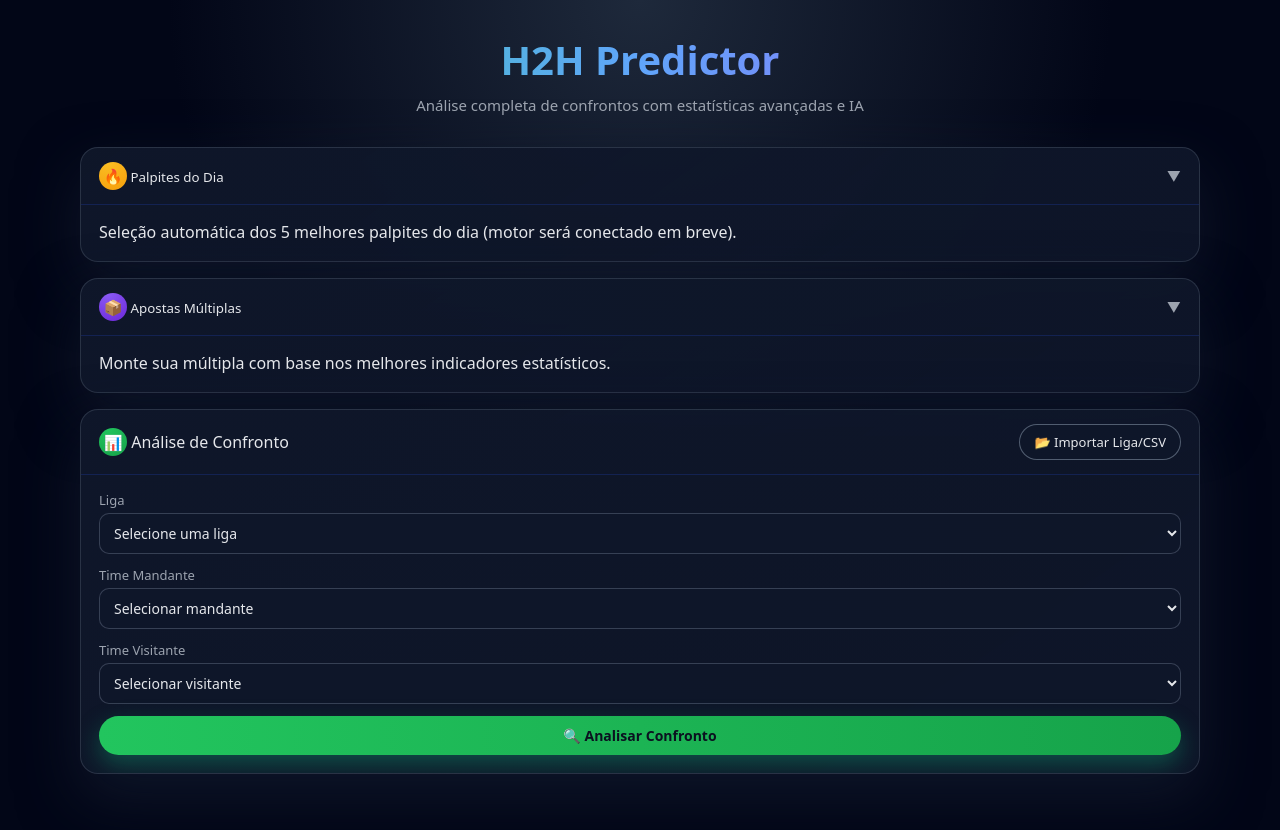
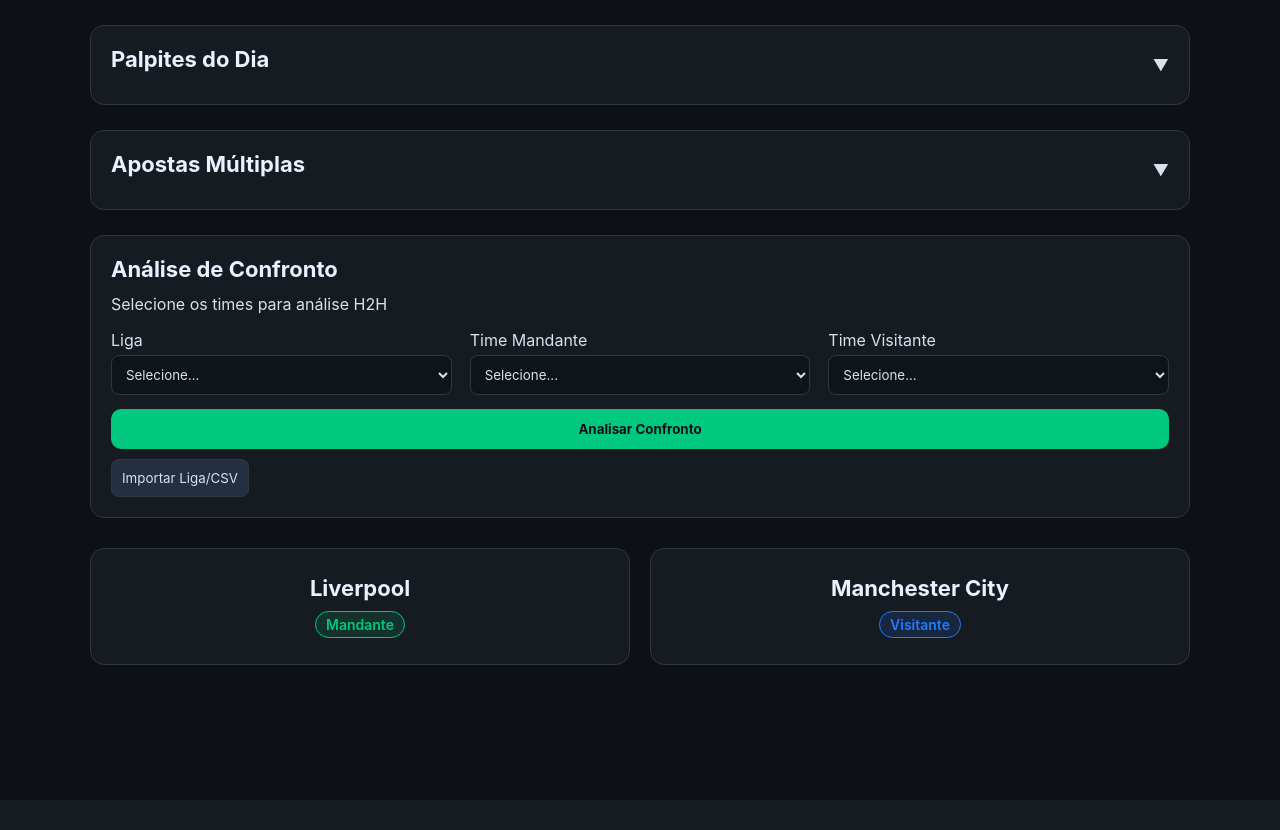
Before and after one commit to fase53728-cell/h2h-predictor-render-25, a Flask app: page / in a window 1280 px wide. After the commit the page ends 665 px from the top, so only its background shows below. Run offline with Flask 3, Linux system fonts and the light colour scheme.

Commit message:
Update index.html

```diff
--- a/templates/index.html
+++ b/templates/index.html
@@ -1,142 +1,152 @@
 <!DOCTYPE html>
 <html lang="pt-BR">
 <head>
-  <meta charset="UTF-8" />
-  <meta name="viewport" content="width=device-width, initial-scale=1.0" />
+    <meta charset="UTF-8">
+    <meta name="viewport" content="width=device-width, initial-scale=1.0">
     <title>H2H Predictor</title>
 
-  <!-- IMPORTANTE: nome do arquivo é style.css (sem S) -->
-  <link rel="stylesheet" href="/static/css/style.css" />
+    <!-- CSS -->
+    <link rel="stylesheet" href="/static/css/styles.css">
 </head>
 
 <body>
-  <div class="page-bg">
-    <div class="page-container">
-      <!-- HEADER / HERO -->
-      <header class="header">
-        <h1>H2H Predictor</h1>
-        <p>Análise completa de confrontos com estatísticas avançadas e IA</p>
-      </header>
 
-      <!-- PALPITES DO DIA -->
-      <section class="card collapsible">
-        <button class="card-header" onclick="toggleSection('palpites')">
-          <div class="card-header-left">
-            <span class="icon-pill icon-gold">🔥</span>
-            <span class="card-title">Palpites do Dia</span>
-          </div>
-          <span class="arrow">▼</span>
-        </button>
-        <div id="palpites" class="card-body collapse-content">
-          <p class="muted">
-            Seleção automática dos 5 melhores palpites do dia (motor será conectado em breve).
-          </p>
-        </div>
-      </section>
+    <!-- Modal BG -->
+    <div id="modal-bg" class="modal-bg"></div>
 
-      <!-- APOSTAS MÚLTIPLAS -->
-      <section class="card collapsible">
-        <button class="card-header" onclick="toggleSection('multiplas')">
-          <div class="card-header-left">
-            <span class="icon-pill icon-purple">📦</span>
-            <span class="card-title">Apostas Múltiplas</span>
-          </div>
-          <span class="arrow">▼</span>
-        </button>
-        <div id="multiplas" class="card-body collapse-content">
-          <p class="muted">
-            Monte sua múltipla com base nos melhores indicadores estatísticos.
-          </p>
-        </div>
-      </section>
-
-      <!-- ANÁLISE DE CONFRONTO -->
-      <section class="card">
-        <div class="card-header no-click">
-          <div class="card-header-left">
-            <span class="icon-pill icon-green">📊</span>
-            <span class="card-title">Análise de Confronto</span>
-          </div>
-          <button class="btn-secondary" onclick="openModal()">📂 Importar Liga/CSV</button>
+    <!-- Modal -->
+    <div id="modal" class="modal">
+        <div class="modal-header">
+            <h3>Importar Dados</h3>
+            <button class="close-btn" onclick="closeModal()">✕</button>
         </div>
 
-        <div class="card-body">
-          <!-- LIGA -->
-          <label for="liga" class="label">Liga</label>
-          <select id="liga" class="select-input">
-            <option value="">Selecione uma liga</option>
+        <div class="modal-tabs">
+            <button class="tab active" data-target="nova-liga">Nova Liga</button>
+            <button class="tab" data-target="importar-csv">Importar CSV</button>
+        </div>
+
+        <!-- Aba Nova Liga -->
+        <div id="nova-liga" class="modal-content active">
+            <label>Nome da Liga</label>
+            <input type="text" id="nomeLiga" placeholder="Ex: Premier League">
+
+            <label>Pais (opcional)</label>
+            <input type="text" id="paisLiga" placeholder="Ex: Inglaterra">
+
+            <div class="split">
+                <div>
+                    <label>ID da Liga</label>
+                    <input type="text" id="idLiga" placeholder="Ex: 39">
+                </div>
+
+                <div>
+                    <label>ID da Temporada</label>
+                    <input type="text" id="idSeason" placeholder="Ex: 2024">
+                </div>
+            </div>
+
+            <!-- AQUI: botão com ID correto -->
+            <button id="btn-create-league" class="btn-primary">Criar Liga</button>
+        </div>
+
+        <!-- Aba Importar CSV -->
+        <div id="importar-csv" class="modal-content">
+            <!-- AQUI: select da liga para importar times -->
+            <label>Selecionar Liga</label>
+            <select id="csv-league-select" class="select-input">
+                <option value="">Selecione...</option>
             </select>
 
-          <!-- TIMES -->
-          <div class="team-select-row">
-            <div class="team-box">
-              <label class="label" for="mandante">Time Mandante</label>
-              <select id="mandante" class="select-input">
-                <option value="">Selecionar mandante</option>
+            <div class="upload-box">
+                <p>Selecionar arquivos CSV dos times</p>
+                <!-- AQUI: id que o JS usa -->
+                <input type="file" id="input-csv-files" accept=".csv" multiple>
+            </div>
+
+            <!-- AQUI: botão com ID correto -->
+            <button id="btn-upload-teams" class="btn-primary">Importar Times</button>
+        </div>
+    </div>
+
+    <!-- Conteúdo Principal -->
+    <div class="container">
+
+        <!-- Palpites do Dia -->
+        <div class="card collapsible">
+            <div class="card-header">
+                <h3>Palpites do Dia</h3>
+                <span class="arrow">▼</span>
+            </div>
+            <div class="card-body">
+                <p>Aqui aparecerão os 5 melhores palpites automáticos.</p>
+            </div>
+        </div>
+
+        <!-- Apostas Múltiplas -->
+        <div class="card collapsible">
+            <div class="card-header">
+                <h3>Apostas Múltiplas</h3>
+                <span class="arrow">▼</span>
+            </div>
+            <div class="card-body">
+                <p>Aqui aparecerão as combinações de apostas recomendadas.</p>
+            </div>
+        </div>
+
+        <!-- Análise de Confronto -->
+        <div class="card">
+            <h3>Análise de Confronto</h3>
+            <p>Selecione os times para análise H2H</p>
+
+            <div class="form-row">
+                <div class="form-group">
+                    <label>Liga</label>
+                    <!-- AQUI: id que o JS usa -->
+                    <select id="select-league">
+                        <option value="">Selecione...</option>
                     </select>
                 </div>
-            <div class="team-box">
-              <label class="label" for="visitante">Time Visitante</label>
-              <select id="visitante" class="select-input">
-                <option value="">Selecionar visitante</option>
+
+                <div class="form-group">
+                    <label>Time Mandante</label>
+                    <!-- AQUI: id que o JS usa -->
+                    <select id="select-home">
+                        <option value="">Selecione...</option>
+                    </select>
+                </div>
+
+                <div class="form-group">
+                    <label>Time Visitante</label>
+                    <!-- AQUI: id que o JS usa -->
+                    <select id="select-away">
+                        <option value="">Selecione...</option>
                     </select>
                 </div>
             </div>
 
-          <!-- BOTÃO ANALISAR -->
-          <button id="btn-analisar" class="btn-primary full-width">
-            🔍 Analisar Confronto
-          </button>
+            <button class="btn-primary full" onclick="analyzeH2H()">Analisar Confronto</button>
+
+            <button class="btn-secondary" onclick="openModal()">Importar Liga/CSV</button>
         </div>
-      </section>
+
+        <!-- Cards dos Times (mock) -->
+        <div class="teams-container">
+            <div class="team-card">
+                <div class="team-title">Liverpool</div>
+                <div class="team-tag green">Mandante</div>
+            </div>
+
+            <div class="team-card">
+                <div class="team-title">Manchester City</div>
+                <div class="team-tag blue">Visitante</div>
             </div>
         </div>
 
-  <!-- MODAL DE IMPORTAÇÃO -->
-  <div id="modal-bg" class="modal-bg" onclick="closeModal()"></div>
-
-  <div id="modal" class="modal" onclick="event.stopPropagation()">
-    <div class="modal-header">
-      <h3>Importar Dados</h3>
-      <button class="close-btn" onclick="closeModal()">×</button>
     </div>
 
-    <div class="modal-tabs">
-      <button class="tab active" data-target="nova-liga">Nova Liga</button>
-      <button class="tab" data-target="csv">Importar CSV</button>
-    </div>
+    <!-- JS -->
+    <script src="/static/js/main.js"></script>
 
-    <!-- ABA NOVA LIGA -->
-    <div id="nova-liga" class="modal-content active">
-      <label class="label">Nome da Liga</label>
-      <input type="text" id="nomeLiga" class="input" placeholder="Ex: Premier League" />
-
-      <label class="label">País (opcional)</label>
-      <input type="text" id="paisLiga" class="input" placeholder="Ex: Inglaterra" />
-
-      <label class="label">ID da Liga</label>
-      <input type="text" id="idLiga" class="input" placeholder="Ex: 39" />
-
-      <label class="label">ID da Temporada</label>
-      <input type="text" id="idTemporada" class="input" placeholder="Ex: 2024" />
-
-      <button class="btn-primary" onclick="createLeague()">Criar Liga</button>
-    </div>
-
-    <!-- ABA CSV -->
-    <div id="csv" class="modal-content">
-      <label class="label">Liga</label>
-      <select id="ligaImport" class="select-input">
-        <option value="">Selecione a liga</option>
-      </select>
-
-      <label class="label">Arquivos CSV dos Times</label>
-      <input type="file" id="arquivoCSV" class="input" multiple accept=".csv" />
-
-      <button class="btn-primary" onclick="importTeams()">Importar Times</button>
-    </div>
-  </div>
-
-  <script src="/static/js/main.js"></script>
 </body>
 </html>
```
Lines whose indentation alone changed are shown as unchanged.
